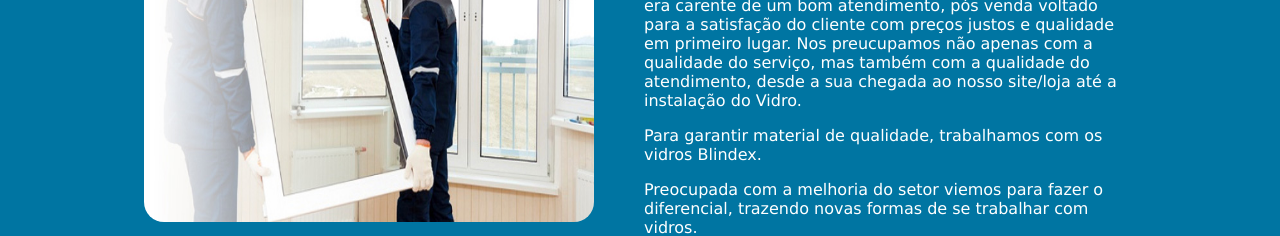
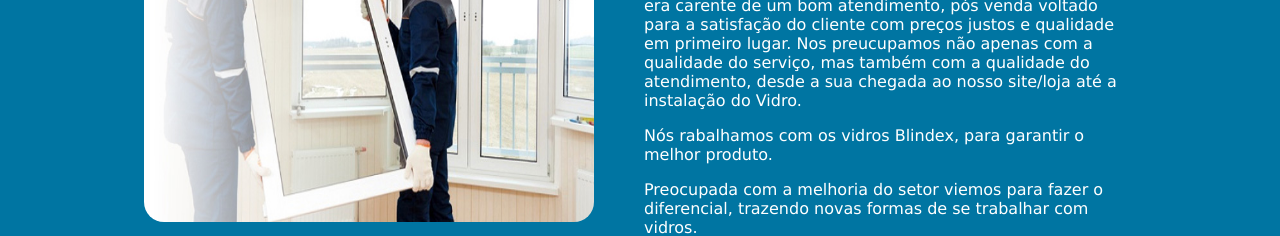
Before and after one commit to ViniciusLima7/favidraceiro, a React (Create React App) app: page / in a window 1280 px wide. Shown: the part 1220-1456 px from the top of the page. Built offline with nearby package versions, Linux system fonts and the light colour scheme.

Commit message:
Ajuste Quem Somos texto

```diff
--- a/src/components/QuemSomos/index.tsx
+++ b/src/components/QuemSomos/index.tsx
@@ -18,7 +18,7 @@ const QuemSomos = () =>{
                 desde a sua chegada ao nosso site/loja até a instalação do Vidro.
                 </Text>
                 <Text>
-                    Para garantir material de qualidade, trabalhamos com os vidros Blindex.
+                    Nós rabalhamos com os vidros Blindex, para garantir o melhor produto.
                     </Text>
                 <Text>
                 Preocupada com a melhoria do setor viemos para fazer o diferencial, trazendo novas
```
